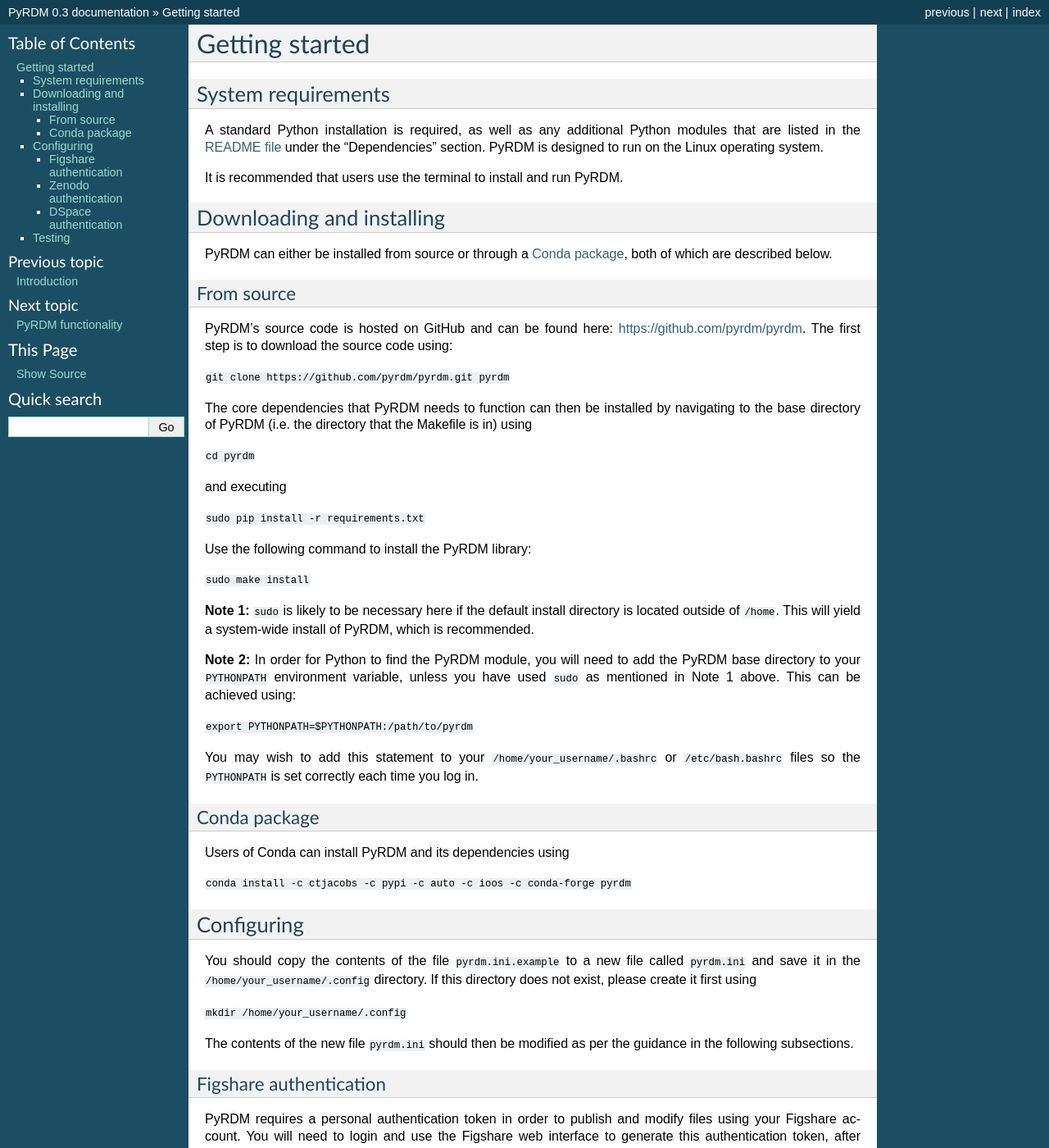
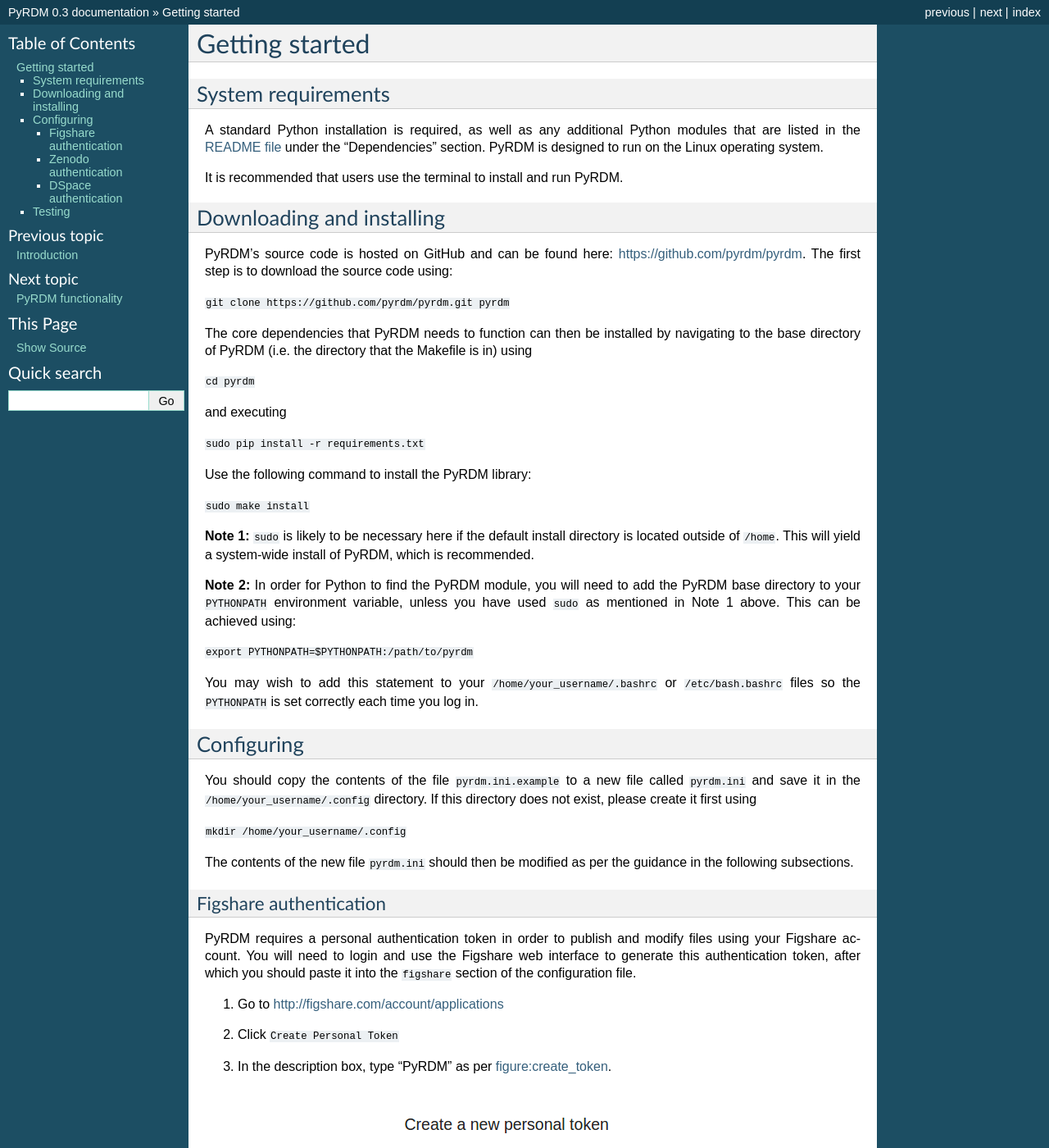
Before and after one commit to pyrdm/pyrdm, a Sphinx documentation site: the page built from docs/source/getting_started.rst, in a window 1280 px wide and 1400 px high. Shown: the whole window at 82% size. Built offline with Sphinx 7.4.7, drawn with Linux system fonts in a browser that asks for light colours; pages that are not in the unit, such as notebooks, are missing from menus.

Commit message:
Removing Anaconda support, as the packages are rarely downloaded/used and I no longer use Anaconda. I will keep a local copy of the packages in case anyone is still interested in installing using this method.

```diff
--- a/docs/source/getting_started.rst
+++ b/docs/source/getting_started.rst
@@ -13,11 +13,6 @@
 
 Downloading and installing
 --------------------------
-
-PyRDM can either be installed from source or through a `Conda package <http://conda.pydata.org/>`_, both of which are described below.
-
-From source
-~~~~~~~~~~~
 
 PyRDM's source code is hosted on GitHub and can be found here: `<https://github.com/pyrdm/pyrdm>`_. The first step is to download the source code using:
 
@@ -49,13 +44,6 @@
 You may wish to add this statement to your
 ``/home/your_username/.bashrc`` or ``/etc/bash.bashrc`` files so the
 ``PYTHONPATH`` is set correctly each time you log in.
-
-Conda package
-~~~~~~~~~~~~~
-
-Users of Conda can install PyRDM and its dependencies using
-
-``conda install -c ctjacobs -c pypi -c auto -c ioos -c conda-forge pyrdm``
 
 Configuring
 -----------
```
Also changed, not shown: README.md (+0 -6 lines).
